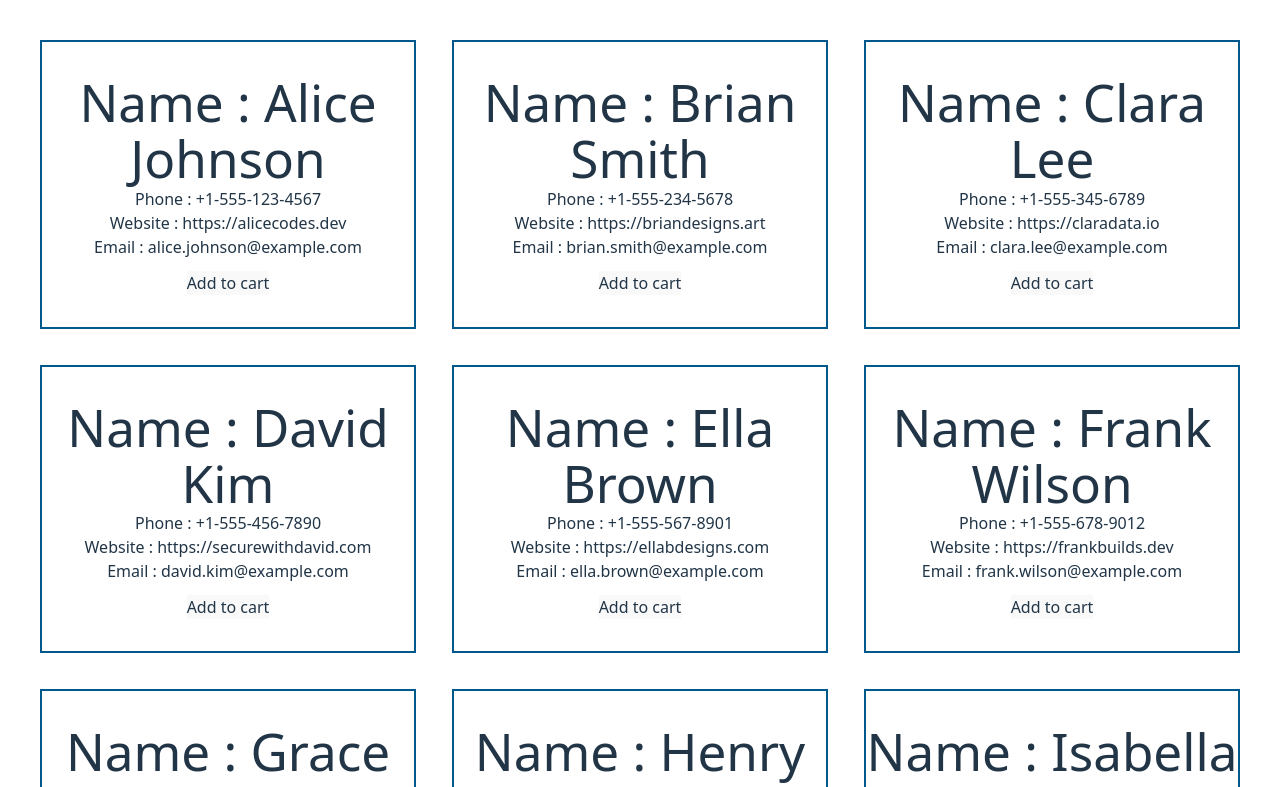
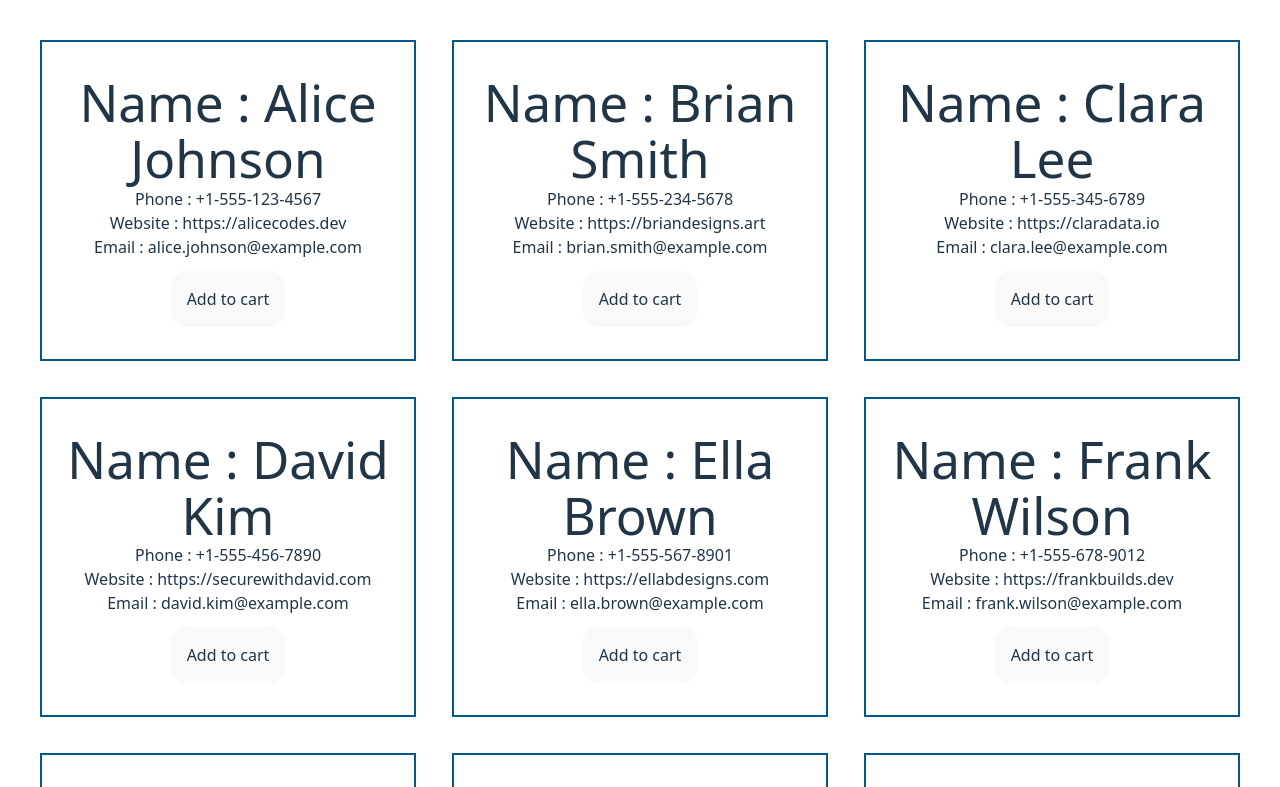
Before and after one commit to HasibCoderLab/Simple-Add-to-Cart-System, a React (Vite) app: page / in a window 1280 px wide. Shown: the top 787 px of the page. Built offline with nearby package versions, Linux system fonts and the light colour scheme.

Commit message:
add style in the btn

```diff
--- a/src/components/Product/Product.jsx
+++ b/src/components/Product/Product.jsx
@@ -9,7 +9,7 @@ const Product = ({product}) => {
         <p>Phone : {phone} </p>
         <h2>Website : {website} </h2>
         <p>Email : {email} </p>
-        <button className='bg-emerald-600 mt-3'> Add to cart </button>
+        <button className='bg-emerald-600 p-4 mt-3 rounded-2xl cursor-pointer '> Add to cart </button>
     </div>
   )
 }
```
